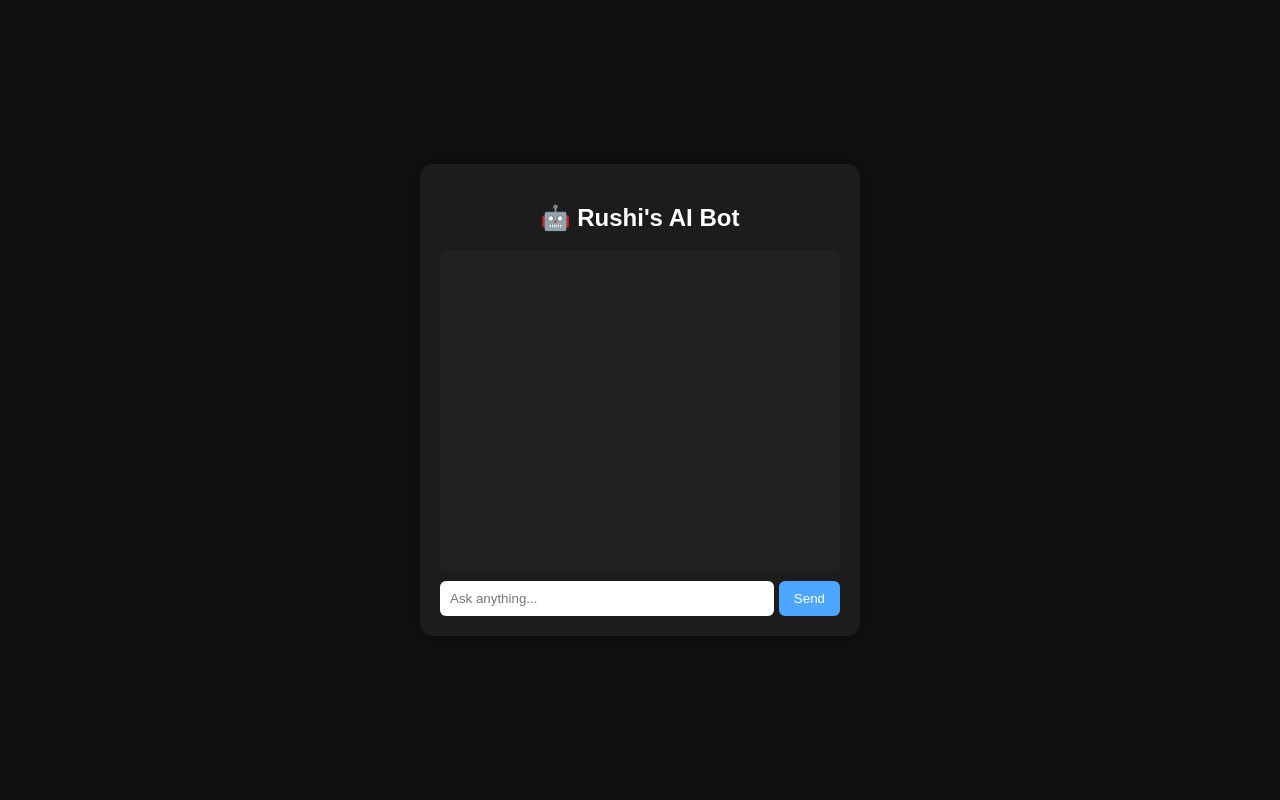
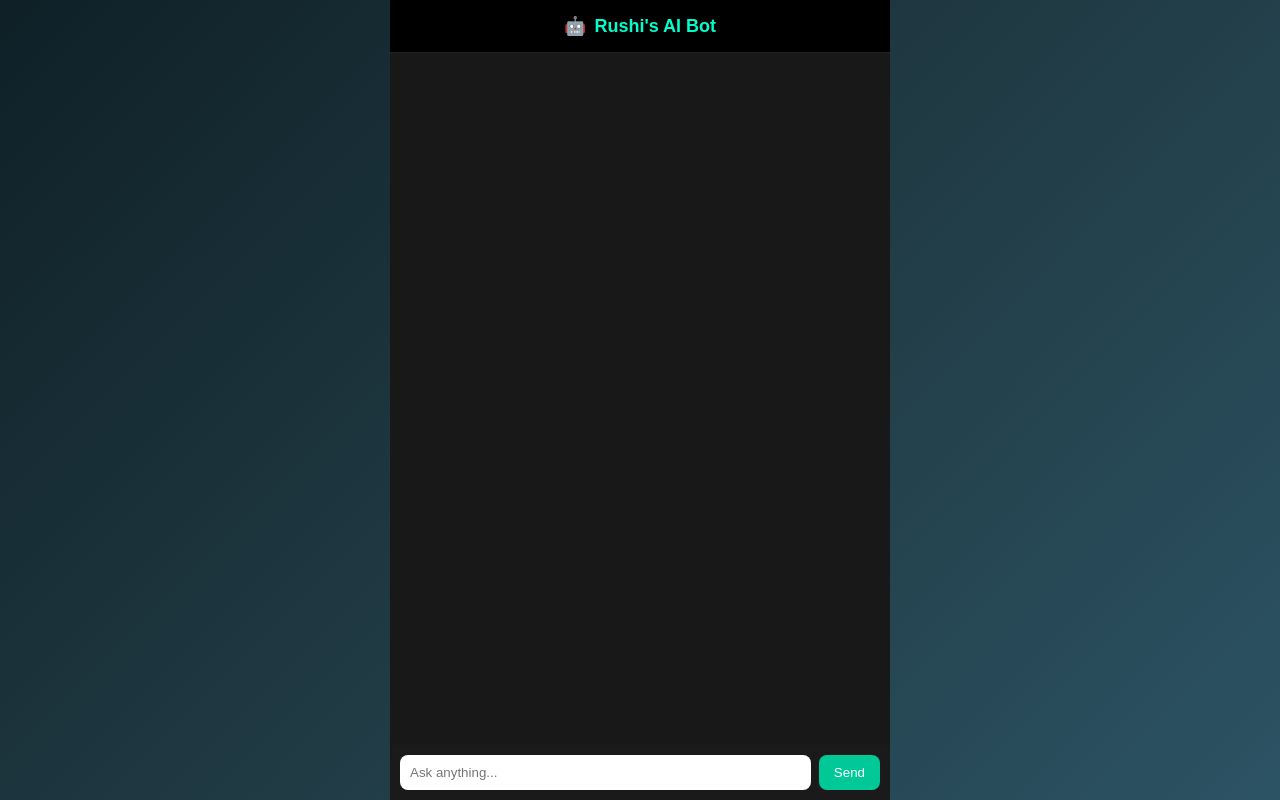
Before and after one commit to Rushitole/chatbotclean, a Django app: page /chat/ in a window 1280 px wide. Run offline with Django 5.2, Linux system fonts and the light colour scheme; parts of the project's set-up code (start-up, migrations or seed data) failed here and were passed over.

Commit message:
FinalBot

```diff
--- a/app1/templates/chat.html
+++ b/app1/templates/chat.html
@@ -2,77 +2,86 @@
 <html>
 <head>
     <title>Rushi AI</title>
+    <meta name="viewport" content="width=device-width, initial-scale=1.0">
     {%csrf_token %}
 
     <style>
+
        body {
     margin: 0;
-            background: #111;
+    padding: 0;
+    background:linear-gradient(135deg,#0f2027,#203a43,#2c5364);
+    font-family: Arial, sans-serif;
     display: flex;
     justify-content: center;
-            align-items: center;
-            height: 100vh;
-            font-family: sans-serif;
 }
 
 .chat-container {
-            width: 400px;
-            background: #1c1c1c;
-            padding: 20px;
-            border-radius: 12px;
-            box-shadow: 0 0 20px rgba(0,0,0,0.5);
+    width: 100%;
+    max-width: 500px;
+    height: 100dvh;
+    display: flex;
+    flex-direction: column;
+    background: #121212;
+    border-radius: 0;
 }
 
-        .chat-container h2 {
-            color: white;
+.header {
+    padding: 15px;
+    text-align: center;
+    font-weight: bold;
+    background:#000;
+    color: #00ffcc;
+    font-size: 18px;
+    border-bottom: 1px solid #222;
+
+    display:flex;
+    justify-content:center;
+    align-items: center;
+    gap: 8px;
     text-align: center;
 }
 
 .chat-box {
-            height: 300px;
+    flex: 1;
+    padding: 15px;
     overflow-y: auto;
-            background: #222;
-            padding: 10px;
-            border-radius: 8px;
-            margin-bottom: 10px;
+    background: #181818;
 }
 
 .user-msg {
     text-align: right;
-            color: #4da6ff;
-            margin: 6px 0;
+    margin: 5px 0;
+    color: #00ffcc;
 }
 
 .bot-msg {
     text-align: left;
-            color: #ccc;
-            margin: 6px 0;
+    margin: 5px 0;
+    color: white;
 }
 
 .input-area {
     display: flex;
+    padding: 10px;
+    background: #1a1a1a;
 }
 
-        input {
+.input-area input {
     flex: 1;
     padding: 10px;
-            border-radius: 6px;
+    border-radius: 8px;
     border: none;
-            outline: none;
 }
 
-        button {
+.input-area button {
+    margin-left: 8px;
     padding: 10px 15px;
-            margin-left: 5px;
-            border-radius: 6px;
+    border-radius: 8px;
     border: none;
-            background: #4da6ff;
+    background: #00c896;
     color: white;
     cursor: pointer;
-        }
-
-        button:hover {
-            background: #1a8cff;
 }
     </style>
 </head>
@@ -80,7 +89,9 @@
 <body>
 
 <div class="chat-container">
-    <h2>🤖 Rushi's AI Bot</h2>
+    <div class="header">
+        <span>🤖</span> Rushi's AI Bot
+    </div>
 
     <div id="chatBox" class="chat-box"></div>
 
@@ -94,8 +105,10 @@
 document.getElementById("sendBtn").addEventListener("click", sendMessage);
 
 function sendMessage() {
+
     let input = document.getElementById("messageInput");
     let message = input.value.trim();
+
     if (!message) return;
 
     appendMessage("user", message);
@@ -109,15 +122,50 @@ function sendMessage() {
         },
         body: JSON.stringify({ message: message })
     })
-    .then(response => response.json())
+    .then(response => {
+        if (!response.ok) {
+            throw new Error("Network response error");
+        }
+        return response.json();
+    })
     .then(data => {
+        if (data.reply) {
             appendMessage("bot", data.reply);
+        } else {
+            appendMessage("bot", "No reply received.");
+        }
     })
     .catch(error => {
+        console.error("Error:", error);
         appendMessage("bot", "Error connecting to server.");
     });
 }
 
+
+// 🔵 Button Click
+document.getElementById("sendBtn").addEventListener("click", sendMessage);
+
+
+// 🔵 Enter Press Send
+document.getElementById("messageInput").addEventListener("keydown", function(event) {
+    if (event.key === "Enter" && !event.shiftKey) {
+        event.preventDefault();
+        sendMessage();
+    }
+});
+
+
+function appendMessage(sender, text) {
+
+    let chatBox = document.getElementById("chatBox");
+    let div = document.createElement("div");
+
+    div.className = sender === "user" ? "user-msg" : "bot-msg";
+    div.innerText = text;
+
+    chatBox.appendChild(div);
+    chatBox.scrollTop = chatBox.scrollHeight;
+}
 function appendMessage(sender, text) {
     let chatBox = document.getElementById("chatBox");
     let div = document.createElement("div");
--- a/app1/urls.py
+++ b/app1/urls.py
@@ -1,7 +1,7 @@
 from django.urls import path
 from . import views
 urlpatterns = [
-
+    path('home/', views.home, name="home"),
     path('', views.chat_page, name="chat"),
     path('stream/', views.chat_stream, name="chat_stream"),
 ]
--- a/app1/views.py
+++ b/app1/views.py
@@ -5,6 +5,10 @@ from django.views.decorators.csrf import csrf_exempt
 from django.shortcuts import render
 from .models import ChatMessage
 
+
+
+def home(request):
+    return render(request,'home.html')
 
 def chat_page(request):
     return render(request, "chat.html")
--- a/myproject/urls.py
+++ b/myproject/urls.py
@@ -18,10 +18,13 @@ from django.contrib import admin
 from django.urls import path ,include
 from django.contrib.auth import views as auth_views
 # from django.urls import admin
+from django.shortcuts import redirect
 
 
 urlpatterns = [
-	 path('admin/',admin.site.urls),
-   path('chat/', include('app1.urls')),
+	path('admin/',admin.site.urls),
+    path('chat/', include('app1.urls')),
+	path('',lambda request:redirect('/chat')),   #default homepage
+
 
 ]
```
Also changed, not shown: app1/templates/home.html (added, +34 -0 lines), myproject/settings.py (+9 -1 lines), db.sqlite3. Lines whose indentation alone changed are shown as unchanged.
